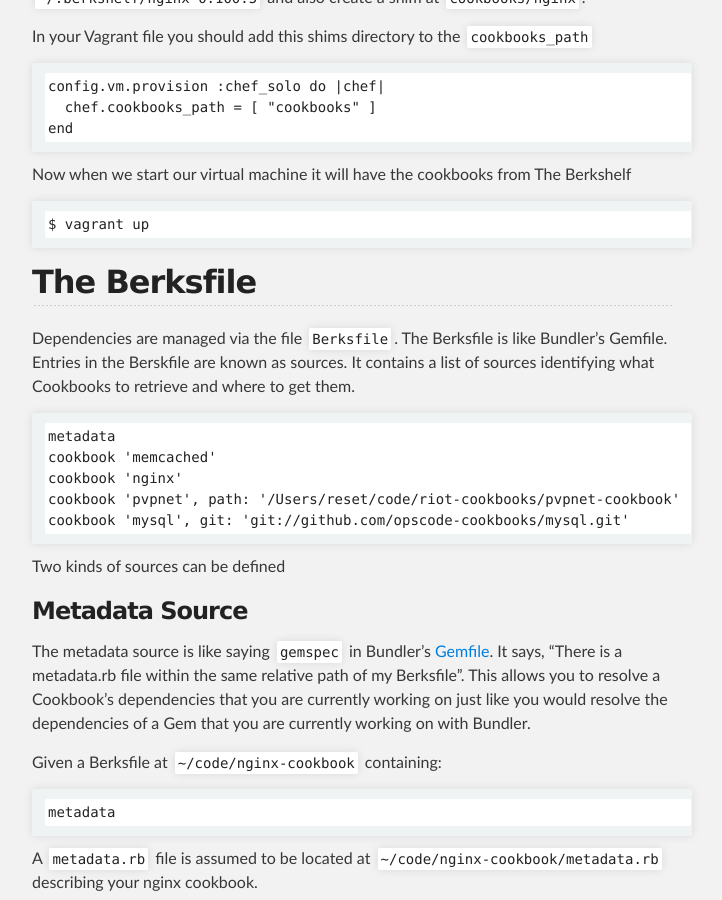
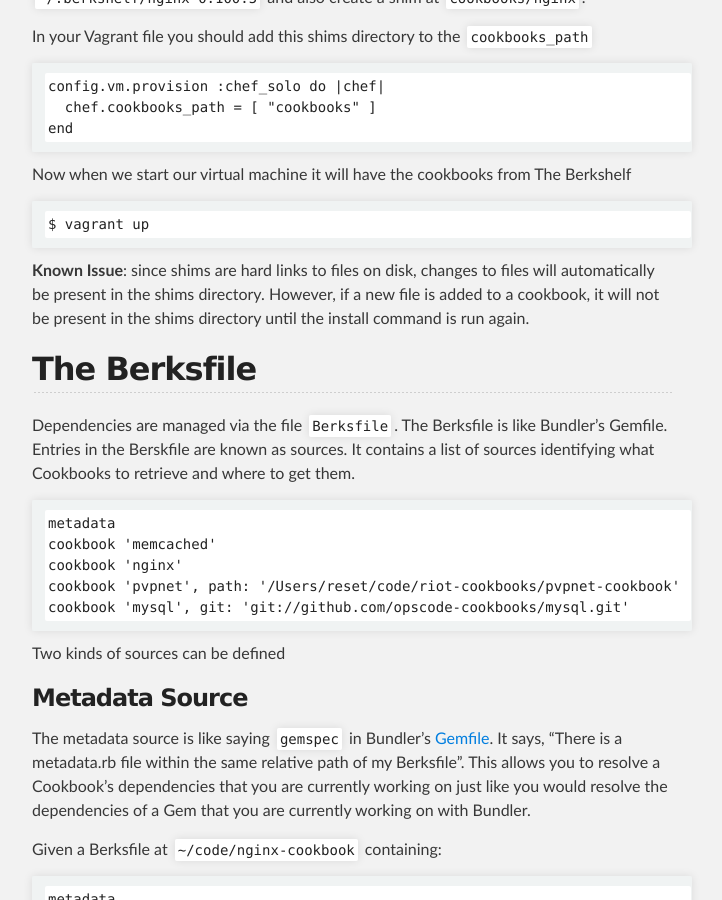
Before and after one commit to berkshelf/berkshelf, a Jekyll site: the page built from index.html, in a window 1280 px wide and 900 px high, scrolled down 2586 px. Shown: the whole window, without its empty margins (288-1010 px from the left). Built offline with Jekyll 4.4.1, drawn with Linux system fonts in a browser that asks for light colours.

Commit message:
add known issue block about shims

```diff
--- a/_includes/index.md
+++ b/_includes/index.md
@@ -80,6 +80,8 @@ In your Vagrant file you should add this shims directory to the `cookbooks_path`
 Now when we start our virtual machine it will have the cookbooks from The Berkshelf
 
     $ vagrant up
+
+__Known Issue__: since shims are hard links to files on disk, changes to files will automatically be present in the shims directory. However, if a new file is added to a cookbook, it will not be present in the shims directory until the install command is run again.
 
 ## The Berksfile
 
```
